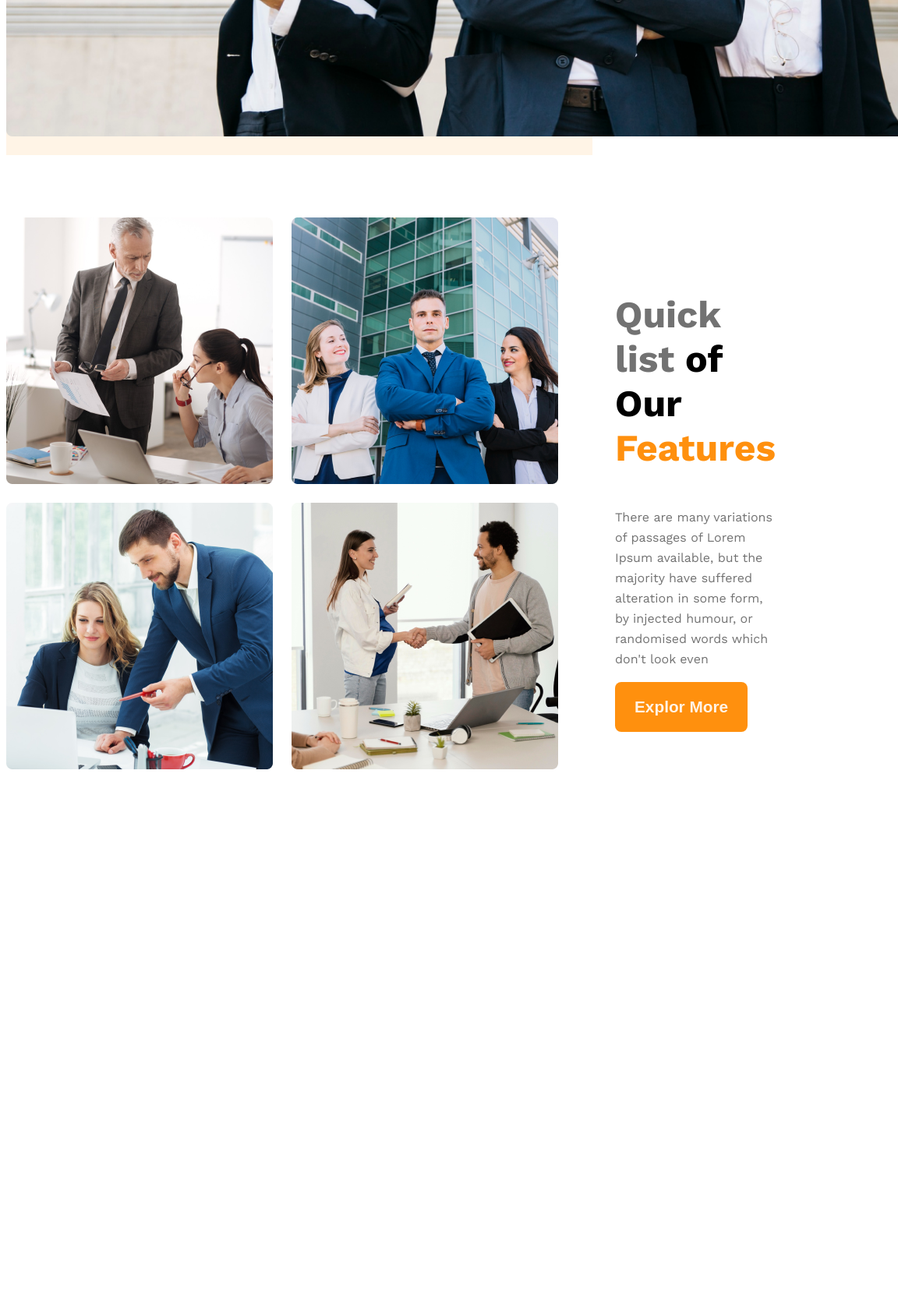
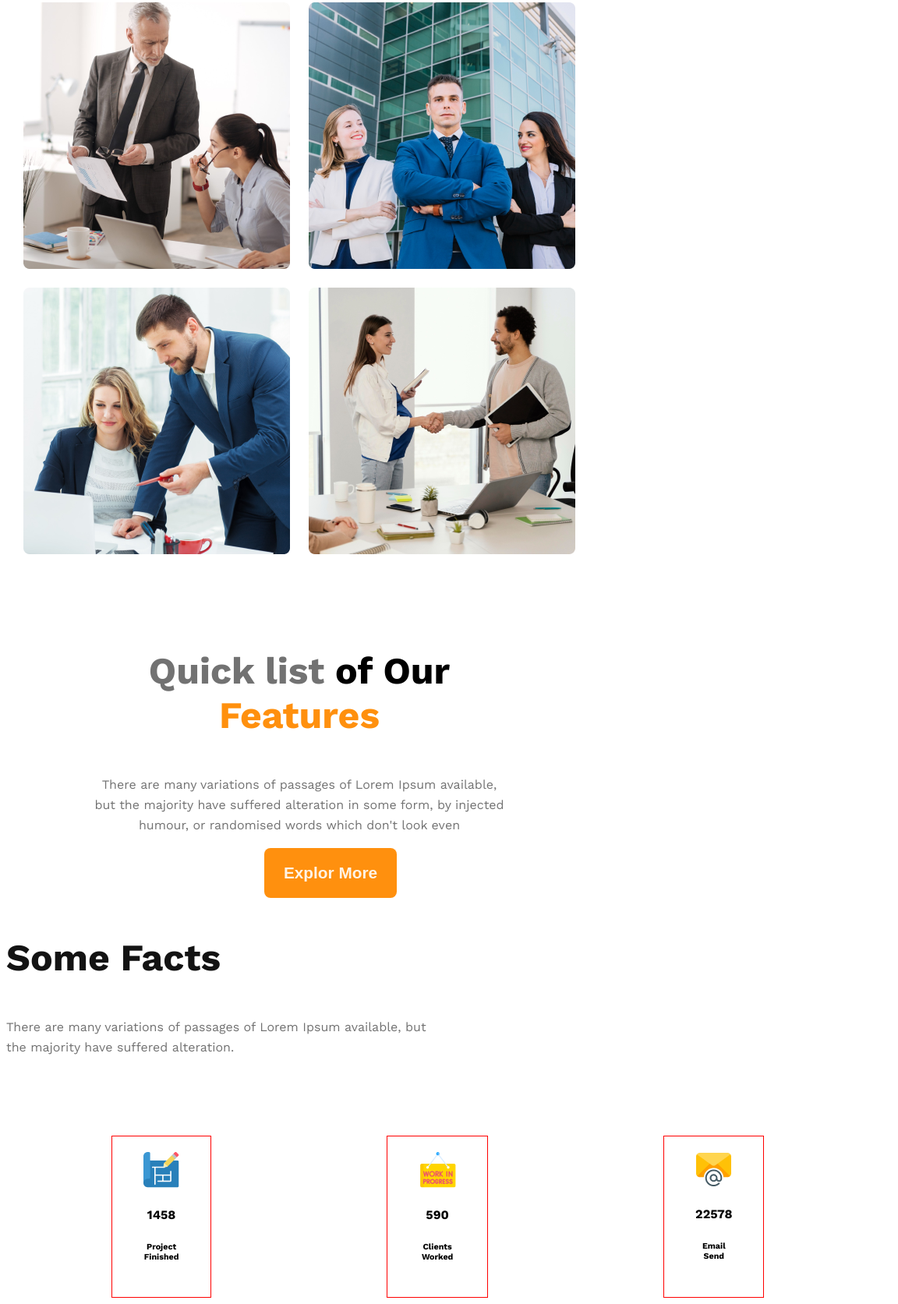
Before and after one commit to msmahfuz3140/g3-architects-code, a plain HTML site: page index.html in a window 768 px wide. Shown: the part 1102-2775 px from the top of the page at 78% size, 1152 px wide, since content can reach past the window. Before the commit the page ends 2097 px from the top, so only its background shows below. Drawn offline with nearby package versions, Linux system fonts and the light colour scheme.

Commit message:
design fact section and some responsive

```diff
--- a/index.html
+++ b/index.html
@@ -55,6 +55,34 @@
 
         </section>
 
+        <section class="facts">
+            <h3>Some Facts</h3>
+            <p>There are many variations of passages of Lorem Ipsum available, but the majority have suffered alteration.</p>
+            <div class="fatc-container">
+                <div class="fact">
+                    <img src="images/icons/ribon.png" alt="">
+                    <h4>54</h4>
+                    <h6>Awards Winnings</h6>
+                </div>
+                <div class="fact">
+                    <img src="images/icons/projects.png" alt="">
+                    <h4>1458</h4>
+                    <h6>Project Finished</h6>
+                </div>
+                <div class="fact">
+                    <img src="images/icons/customers.png" alt="">
+                    <h4>590</h4>
+                    <h6>Clients Worked</h6>
+                </div>
+                <div class="fact">
+                    <img src="images/icons/email.png" alt="">
+                    <h4>22578</h4>
+                    <h6>Email Send</h6>
+                </div>
+
+            </div>
+        </section>
+
     </main>
     <footer>
 
--- a/styles/style.css
+++ b/styles/style.css
@@ -1,11 +1,10 @@
-
-.work-sans-font{
-  font-family: "Work Sans", sans-serif;
+.work-sans-font {
+    font-family: "Work Sans", sans-serif;
 }
 
 /* shared style  */
 
-.btn-primary{
+.btn-primary {
     background-color: #FF900E;
     color: rgba(255, 255, 255, 0.894);
     font-size: 1.3rem;
@@ -19,101 +18,202 @@
 
 /* head style  */
 
-.display-flex{
+.display-flex {
     display: flex;
 }
-.navbar{
+
+.navbar {
     justify-content: space-between;
     align-items: center;
 }
+
 .navbar .brand {
     font-size: 3rem;
     font-weight: bold;
     color: #131313;
 }
-.navbar ul li{
+
+.navbar ul li {
     list-style: none;
     margin-right: 20px;
 }
+
 .navbar ul a {
     text-decoration: none;
     color: #424242;
     font-weight: 500;
 }
-.container{
+
+.container {
     background-color: rgba(255, 144, 14, 0.1);
 }
-.navbar, .banner{
+
+.navbar,
+.banner {
     width: 1400px;
     margin: 0 auto;
 }
+
 /* banner style  */
 
-.banner-content{
+.banner-content {
     max-width: 850px;
     margin: 0 auto;
     text-align: center;
     margin-bottom: 50px;
 }
+
 .banner-title {
     font-size: 4rem;
     font-weight: bold;
     color: #131313;
 }
-.banner-content p{
+
+.banner-content p {
     color: #727272;
     font-size: 1rem;
     line-height: 26px;
     margin-bottom: 32px;
 }
-.banner-image{
+
+.banner-image {
     width: 100%;
     padding-bottom: 20px;
 }
 
 /* main style  */
 
-main{
+main {
     max-width: 1440px;
     margin: 0 auto;
 }
-.teams{
+
+.teams {
     align-items: center;
     gap: 73px;
     margin-top: 80px;
 }
-.team-img-container{
+
+.team-img-container {
     display: grid;
     grid-template-columns: repeat(2, 1fr);
     gap: 24px;
 }
-.features{
+
+.features {
     max-width: 530px;
 }
-.features h3{
+
+.features h3 {
     font-size: 3rem;
 }
-.features p{
+
+.features p {
     font-size: 16px;
     line-height: 26px;
     color: #727272;
 }
+/* section style  */
+.facts h3{
+    font-size: 3rem;
+    font-weight: bold;
+    color: #131313;
+
+}
+.facts p{
+    font-size: 1rem;
+    line-height: 26px;
+    color: #727272;
+    max-width: 542px;
+}
+.fatc-container{
+    display: flex;
+    max-width: 1340px;
+   justify-content: center;
+   gap: 225px;
+   margin-top: 100px;
+}
+.fact{
+    border: 1px solid red;
+    padding: 20px 40px;
+    width: 241px;
+    text-align: center;
+}
 
 /* footer style  */
 
-@media screen and (max-width: 576px){
-    .navbar, .banner{
+@media screen and (max-width: 576px) {
+
+    .navbar,
+    .banner {
         width: 100%;
         margin: 0;
+        padding: 0;
     }
-    .navbar .brand{
+
+    .navbar .brand {
         font-size: 1.25rem;
     }
-    ul{
+
+    ul {
         flex-wrap: wrap;
         gap: 15px;
     }
-    .banner-title{
+
+    .banner-title {
         font-size: 3rem;
     }
+
+    .display-flex {
+        flex-direction: column;
+    }
+
+    .team-img-container {
+        grid-template-columns: repeat(1, 1fr);
+    }
+
+    .teams button {
+        margin-left: 80px;
+    }
 }
+
+@media screen and (min-width: 577px) and (max-width: 992px) {
+
+    .navbar,
+    .banner {
+        width: 100%;
+        margin: 0;
+        padding: 0;
+    }
+
+    .navbar .brand {
+        font-size: 2.25rem;
+    }
+
+    .banner-title {
+        font-size: 3.5rem;
+    }
+
+    .display-flex {
+        flex-direction: column;
+        padding: 0 20px;
+
+    }
+
+    .team-img-container {
+        grid-template-columns: repeat(2, 1fr);
+        justify-content: center;
+    }
+
+    .features {
+        text-align: center;
+    }
+
+    .teams button {
+        margin-left: 80px;
+    }
+
+    ul {
+        display: flex;
+    }
+}
```
